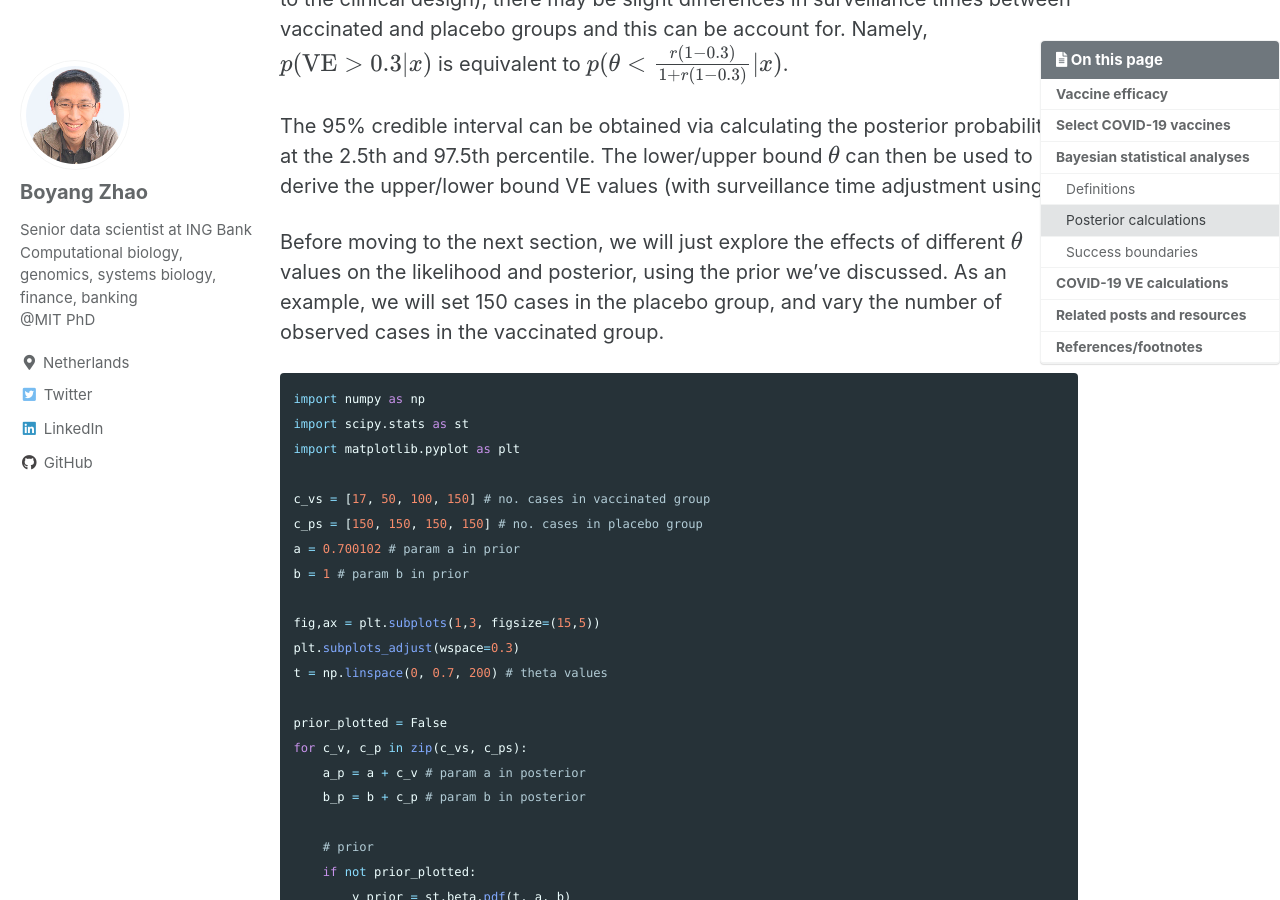
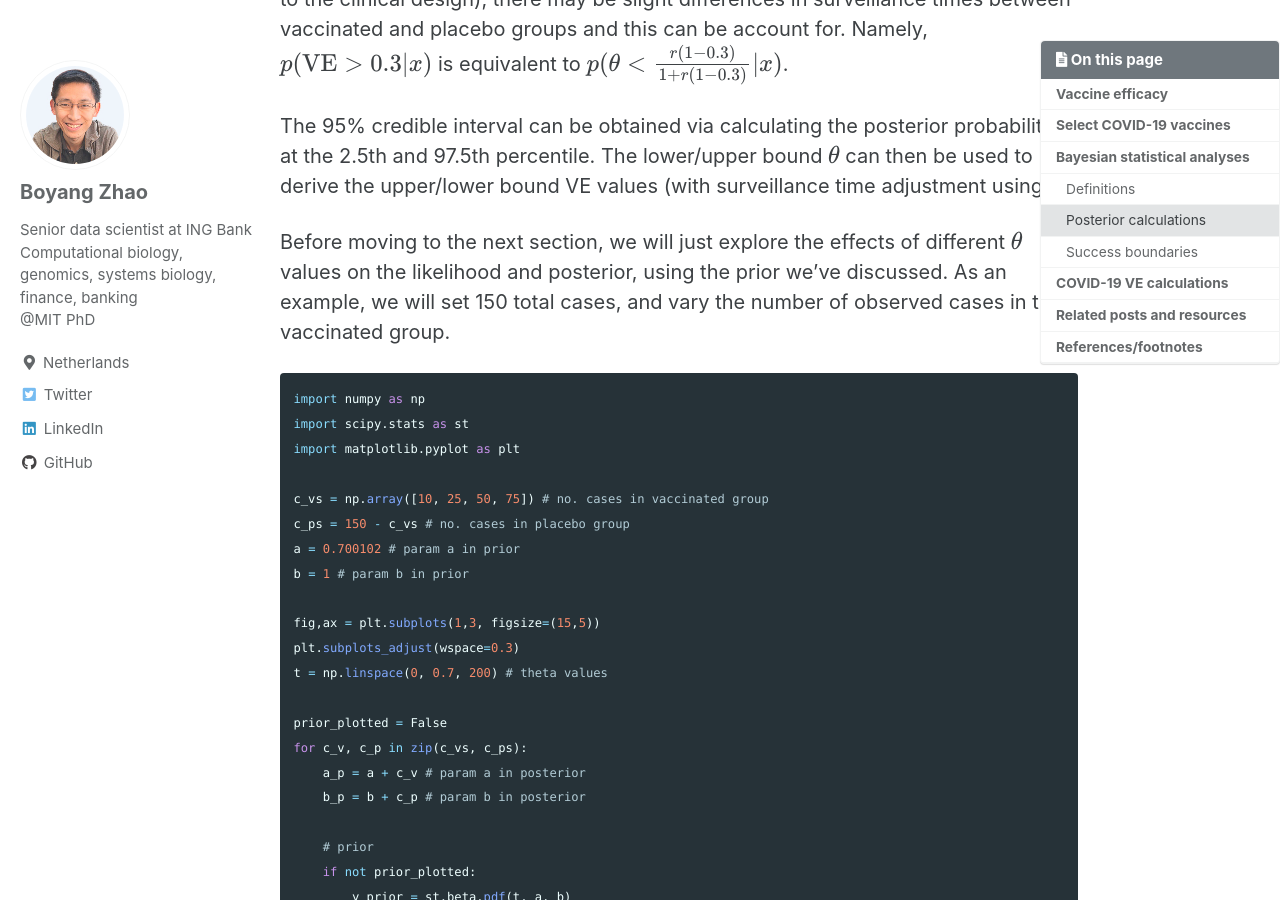
Before and after one commit to boyangzhao/boyangzhao.github.io, a Jekyll site: the page built from _posts/2021-01-26-vaccine_efficacy_bayesian.md, in a window 1280 px wide and 900 px high, scrolled down 5465 px. Built offline with Jekyll 4.4.1, drawn with Linux system fonts in a browser that asks for light colours; cached includes are drawn as plain includes; formulas are drawn with MathJax 3; comment, search, counter and statistics services are not loaded.

Commit message:
change to fixed total cases

````diff
--- a/_posts/2021-01-26-vaccine_efficacy_bayesian.md
+++ b/_posts/2021-01-26-vaccine_efficacy_bayesian.md
@@ -128,15 +128,15 @@ Now to calculate the posterior $$p(\theta<0.4117647 \vert x)$$, this is simply t
 
 The 95% credible interval can be obtained via calculating the posterior probabilities at the 2.5th and 97.5th percentile. The lower/upper bound $$\theta$$ can then be used to derive the upper/lower bound VE values (with surveillance time adjustment using $$r$$).
 
-Before moving to the next section, we will just explore the effects of different $$\theta$$ values on the likelihood and posterior, using the prior we've discussed. As an example, we will set 150 cases in the placebo group, and vary the number of observed cases in the vaccinated group.
+Before moving to the next section, we will just explore the effects of different $$\theta$$ values on the likelihood and posterior, using the prior we've discussed. As an example, we will set 150 total cases, and vary the number of observed cases in the vaccinated group.
 
 ```python
 import numpy as np
 import scipy.stats as st
 import matplotlib.pyplot as plt
 
-c_vs = [17, 50, 100, 150] # no. cases in vaccinated group
-c_ps = [150, 150, 150, 150] # no. cases in placebo group
+c_vs = np.array([10, 25, 50, 75]) # no. cases in vaccinated group
+c_ps = 150 - c_vs # no. cases in placebo group
 a = 0.700102 # param a in prior
 b = 1 # param b in prior
 
````
Also changed, not shown: images/ve_theta_series.png, images/ve_theta_series_chg.png.
